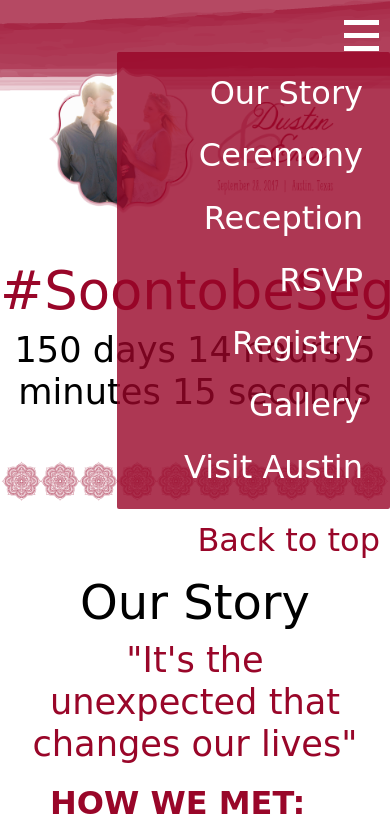
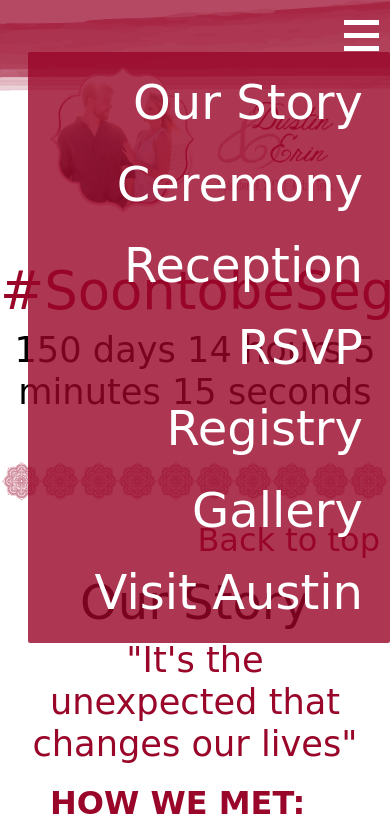
Before and after one commit to ErinSegers/wedding_site, a website: page public/html/index.html in a window 390 px wide. Both pictures are taken after a click on the element 361 px from the left and 35 px from the top of the page. Shown: the top 830 px of the page. Drawn offline with nearby package versions, Linux system fonts and the light colour scheme; some packages are replaced by stand-ins of ours; files that its build step writes are made by us from their sources; no server answers; a script that the page names is missing; files whose address does not match are found by name; a web font is replaced by a local one.

Commit message:
increases font size on mobile menu

```diff
--- a/public/css/main.css
+++ b/public/css/main.css
@@ -110,7 +110,7 @@
 	}
 
 	nav li {
-		font-size: 2em;
+		font-size: 3em;
 		color: #fff;
 		white-space: nowrap;
 		padding: 12px;
--- a/public/html/index.html
+++ b/public/html/index.html
@@ -23,7 +23,7 @@
               <div class="bar3"></div>
             </div>
           </div>
-          <div class="col-xs-5 col-xs-offset-7 mobile-menu" ng-init="menu = false" ng-show="menu">
+          <div class="col-xs-6 col-xs-offset-6 col-md-5 col-md-offset-7 mobile-menu" ng-init="menu = false" ng-show="menu">
             <ul>
               <li><a href="#!/#our-story" ng-click="menu = !menu" du-smooth-scroll du-scrollspy duration='2000'>Our Story</a></li>
               <li><a href="#!/#ceremony" ng-click="menu = !menu" du-smooth-scroll du-scrollspy duration='2000'>Ceremony</a></li>
```
